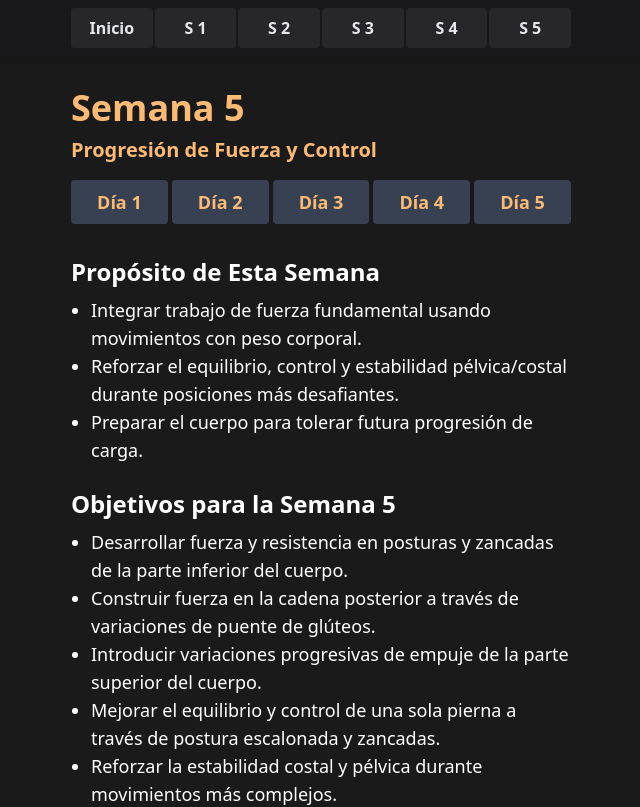
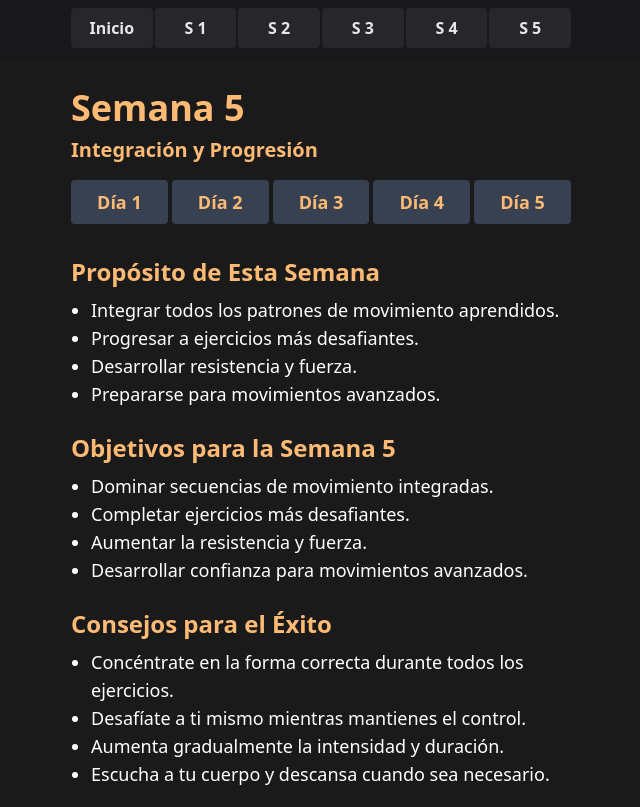
Before and after one commit to computermancer/LBHP, a Next.js app: page /espanol/semana5 in a window 1280 px wide. Shown: the top 807 px of the page, without its empty margins (319-959 px from the left). Built offline with nearby package versions, Linux system fonts and the light colour scheme.

Commit message:
Update Spanish week 5 page to match English version with orange headings and consistent content

```diff
--- a/pages/espanol/semana5.js
+++ b/pages/espanol/semana5.js
@@ -8,7 +8,7 @@ export default function Semana5() {
       <main className="px-8 text-white min-h-screen font-sans">
         <div className="max-w-[500px] mx-auto py-8">
           <h1 className="text-orange-300 text-4xl font-bold mb-2">Semana 5</h1>
-          <h2 className="text-orange-300 text-xl font-semibold mb-4">Progresión de Fuerza y Control</h2>
+          <h2 className="text-orange-300 text-xl font-semibold mb-4">Integración y Progresión</h2>
 
           <div className="flex gap-1 mb-8">
             <Link href="/espanol/semana5/dia1" className="flex-1 bg-gray-700 hover:bg-gray-600 text-orange-300 text-lg font-bold py-2 px-2 rounded text-center">Día 1</Link>
@@ -19,32 +19,32 @@ export default function Semana5() {
           </div>
 
           <section className="mb-6">
-            <h2 className="text-2xl font-semibold mb-2">Propósito de Esta Semana</h2>
+            <h2 className="text-2xl font-semibold mb-2 text-orange-300">Propósito de Esta Semana</h2>
             <ul className="list-disc pl-5 text-lg">
-              <li>Integrar trabajo de fuerza fundamental usando movimientos con peso corporal.</li>
-              <li>Reforzar el equilibrio, control y estabilidad pélvica/costal durante posiciones más desafiantes.</li>
-              <li>Preparar el cuerpo para tolerar futura progresión de carga.</li>
+              <li>Integrar todos los patrones de movimiento aprendidos.</li>
+              <li>Progresar a ejercicios más desafiantes.</li>
+              <li>Desarrollar resistencia y fuerza.</li>
+              <li>Prepararse para movimientos avanzados.</li>
             </ul>
           </section>
 
           <section className="mb-6">
-            <h2 className="text-2xl font-semibold mb-2">Objetivos para la Semana 5</h2>
+            <h2 className="text-2xl font-semibold mb-2 text-orange-300">Objetivos para la Semana 5</h2>
             <ul className="list-disc pl-5 text-lg">
-              <li>Desarrollar fuerza y resistencia en posturas y zancadas de la parte inferior del cuerpo.</li>
-              <li>Construir fuerza en la cadena posterior a través de variaciones de puente de glúteos.</li>
-              <li>Introducir variaciones progresivas de empuje de la parte superior del cuerpo.</li>
-              <li>Mejorar el equilibrio y control de una sola pierna a través de postura escalonada y zancadas.</li>
-              <li>Reforzar la estabilidad costal y pélvica durante movimientos más complejos.</li>
+              <li>Dominar secuencias de movimiento integradas.</li>
+              <li>Completar ejercicios más desafiantes.</li>
+              <li>Aumentar la resistencia y fuerza.</li>
+              <li>Desarrollar confianza para movimientos avanzados.</li>
             </ul>
           </section>
 
           <section className="mb-6">
-            <h2 className="text-2xl font-semibold mb-2">Consejos para el Éxito</h2>
+            <h2 className="text-2xl font-semibold mb-2 text-orange-300">Consejos para el Éxito</h2>
             <ul className="list-disc pl-5 text-lg">
-              <li>Concéntrate en el movimiento controlado sobre la velocidad.</li>
-              <li>Mantén el control respiratorio y la estabilidad del core durante todo el ejercicio.</li>
-              <li>Progresa gradualmente—escucha a tu cuerpo.</li>
-              <li>Enfatiza la calidad del movimiento a medida que aumenta la intensidad.</li>
+              <li>Concéntrate en la forma correcta durante todos los ejercicios.</li>
+              <li>Desafíate a ti mismo mientras mantienes el control.</li>
+              <li>Aumenta gradualmente la intensidad y duración.</li>
+              <li>Escucha a tu cuerpo y descansa cuando sea necesario.</li>
             </ul>
           </section>
         </div>
```
